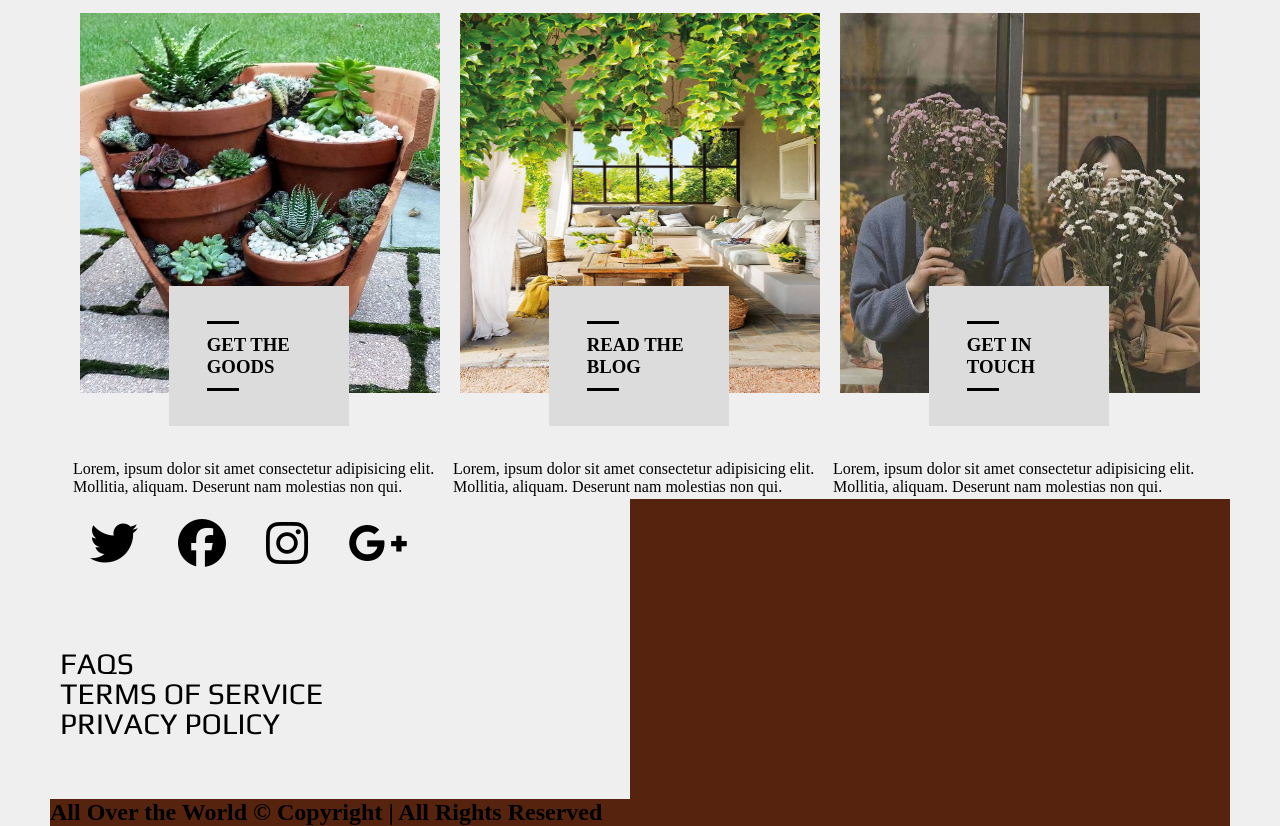
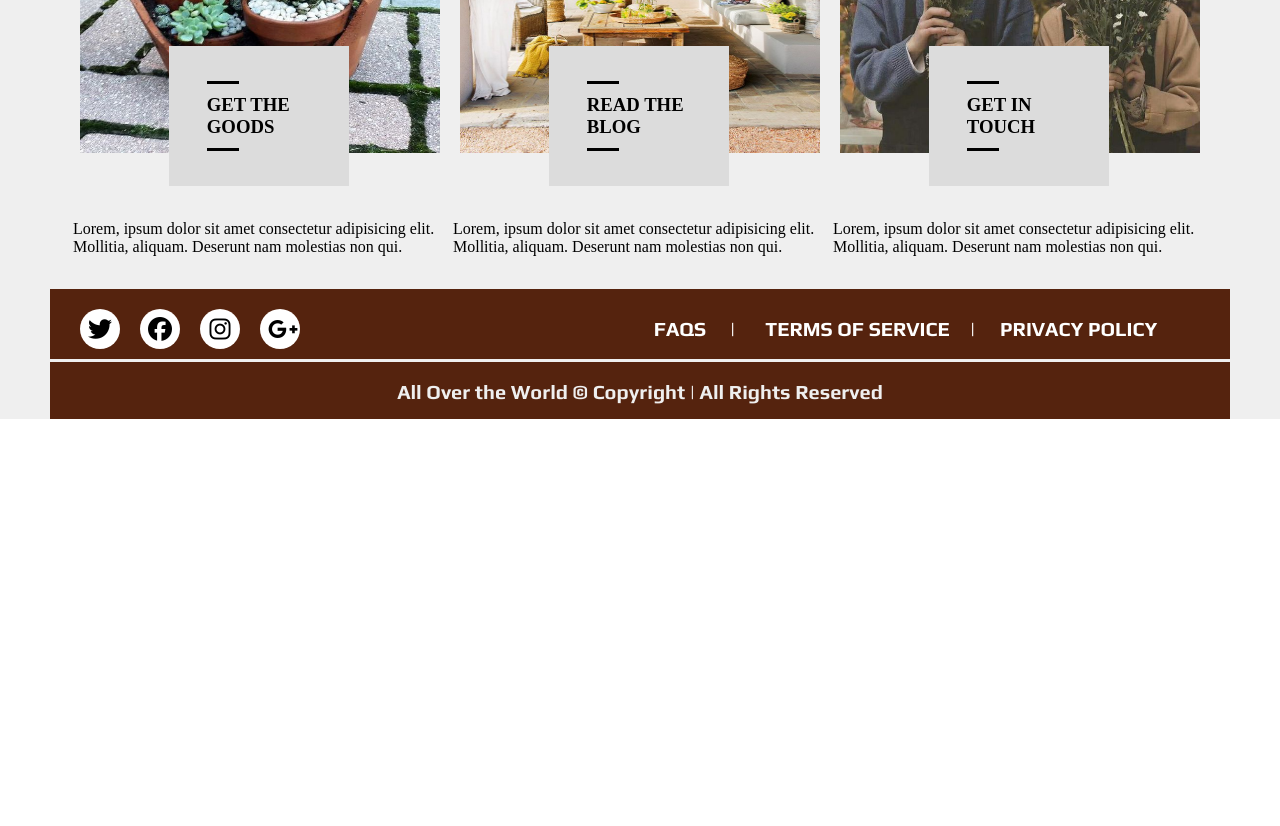
Before and after one commit to JEONGJINLIM/LJJ_PORTPOLIO, a plain HTML site: page index.html in a window 1280 px wide. Shown: the part 2515-3341 px from the top of the page. After the commit the page ends 2934 px from the top, so only its background shows below. Drawn offline with Linux system fonts and the light colour scheme.

Commit message:
07/26 Main update complete

```diff
--- a/index.html
+++ b/index.html
@@ -204,13 +204,17 @@
          <article class="footerR">
               <ul>
                <li>FAQS</li>
+               <li>|</li>
                <li>TERMS OF SERVICE</li>
+               <li>|</li>
                <li>PRIVACY POLICY</li>
               </ul>
          </article>
+         <article>
            <h1>
             All Over the World &COPY; Copyright | All Rights Reserved
            </h1>
+        </article>
         </div>
     </div>
 </section>
--- a/scss/style.scss
+++ b/scss/style.scss
@@ -23,9 +23,6 @@ $bgColor : #efefef;
                 background:linear-gradient(to right,rgb(188, 224, 239),rgb(65, 179, 228));
 
                 border-bottom: 3px solid rgb(138, 136, 136);
-
-
-
 
             .menutopleft {
                 height: 100%;
@@ -242,7 +239,7 @@ $bgColor : #efefef;
 
         img{
             width:100%;
-            height: 85vh;
+            height:55vh;
             object-fit: cover;
         }
         .treetop{
@@ -644,72 +641,124 @@ $bgColor : #efefef;
 }
 #footer{
         width: 100%;
+        padding-top: 30px;
         background: #efefef;
 
         .inner{
             width: 1180px;
             margin: 0 auto;
-            background:rgb(85, 35, 14);;
+            background:rgb(85, 35, 14);
+
 
             .wrap{
                 width:100%;
                 position: relative;
 
+
+
             &::after{ //요것도 잘함
                 content:''; display: block; clear:both;
+
             }
 
-                article{
-                    width:580px;
-                    height:150px;
-                    background: #efefef;
-                    position: relative;
+            .footerL{
+                width: 380px;
+                height: 100%;
+                padding: 10px;
 
-
-                    .footerL{
-
-                        width:100%;
-                        height:100%;
-                        padding: 10px;
-                    }
-
-                        li{
-
+                li {
                      width: 100%;
                      height: 100%;
                      display: block;
                      font: 30px/1 'Play';
                      padding-left: 10px;
                     }
-                        a{
+
+                 a {
                      display: block;
                      font: 30px/1 black 'Play';
-                            color:black;
-                            padding-left: 10px;
+                     color: black;
+
                     }
-                        i{
+
+                i {
+                        width:40px;
+                        height:40px;
                         display: block;
-                            padding:20px;
-                            font-size: xxx-large;
+                        margin: 10px;
+                        padding:8px;
+                        background:white;
+                        border-radius:50px;
+                        text-align: center;
+                        font-size: x-large;
                         float: left;
+                        }
                     }
 
                 .footerR{
-                        width:100%;
+                        width:580px;
                         height:100%;
-                        border: 1px black 'Play';
-                        padding: 10px;
+                        padding-top: 10px;
+                        float: right;
 
                     li{
-                            display: block;
-                            float: right;
-                            font:black 20px/1 'Play'
-                            /**/
+                        font: bold 20px/1 'Play';
+                        color: white;
+                        width: 100%;
+                        height: 100%;
+
+                        &:nth-child(1){
+                            width: 60px;
+                            height: 100%;
+                            float: left;
+                            text-align: center;
                         }
+                        &:nth-child(2){
+                            width: 1px;
+                            height: 100%;
+                            padding-left: 20px;
+                            float: left;
+                            text-align: center;
+                        }
+
+                        &:nth-child(3){
+                            width: 240px;
+                            height: 100%;
+                            float: left;
+                            padding-left: 15px;
+                            text-align: center;
+                        }
+
+                        &:nth-child(4){
+                            width: 1px;
+                            height: 100%;
+                            float: left;
+                            padding-right:20px;
+                            text-align: center;
+                        }
+
+                        &:nth-child(5){
+                            width: 240px;
+                            height: 100%;
+                            float: left;
+                            padding-left: 10px;
+                        }
+                    }
+                }
+            }
+
+}
+                    h1{
+                        font: bold 20px/1 'Play';
+                        color: #efefef;
+                        width: 100%;
+                        height: 60px;
+                        font: 20px/1.5;
+                        float: left;
+                        text-align: center;
+                        padding: 20px;
+                        border-top: 3px solid #efefef;
                         }
 
 
                 }
-        }
-    }
-}
```
Also changed, not shown: css/style.css, 1 other file. Lines whose indentation alone changed are shown as unchanged.
